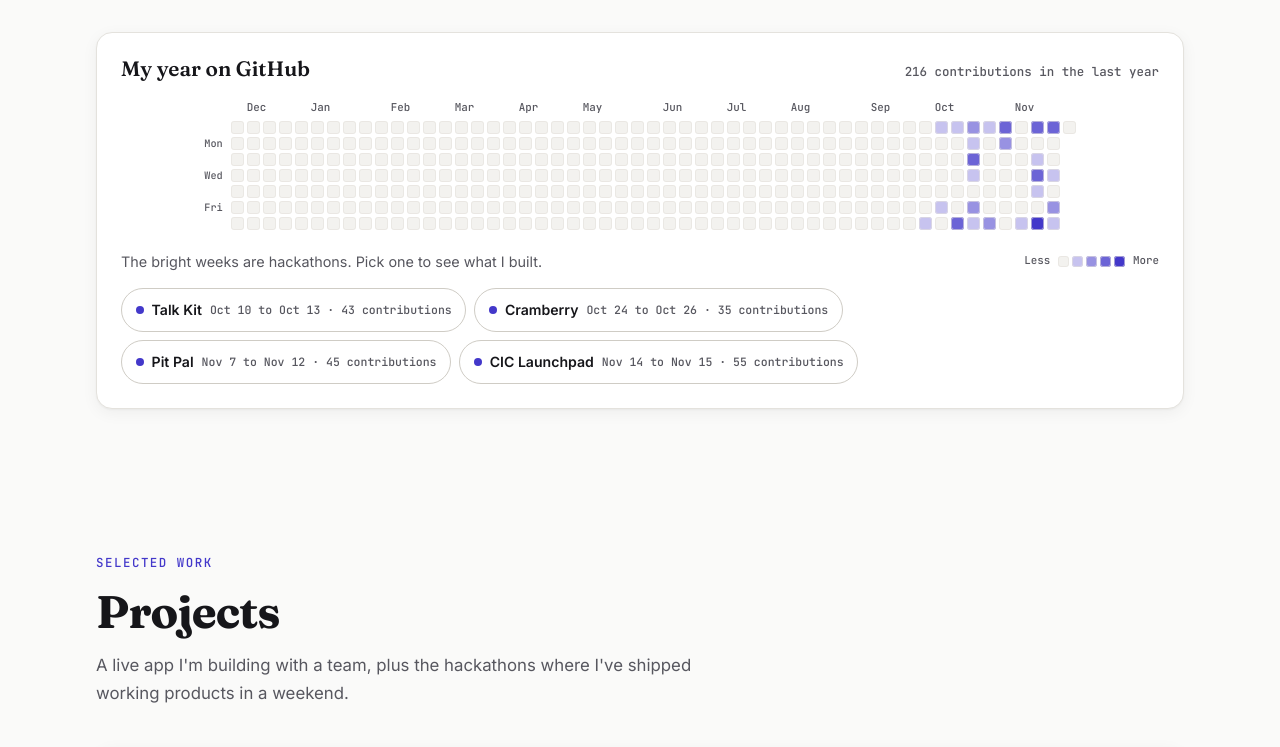
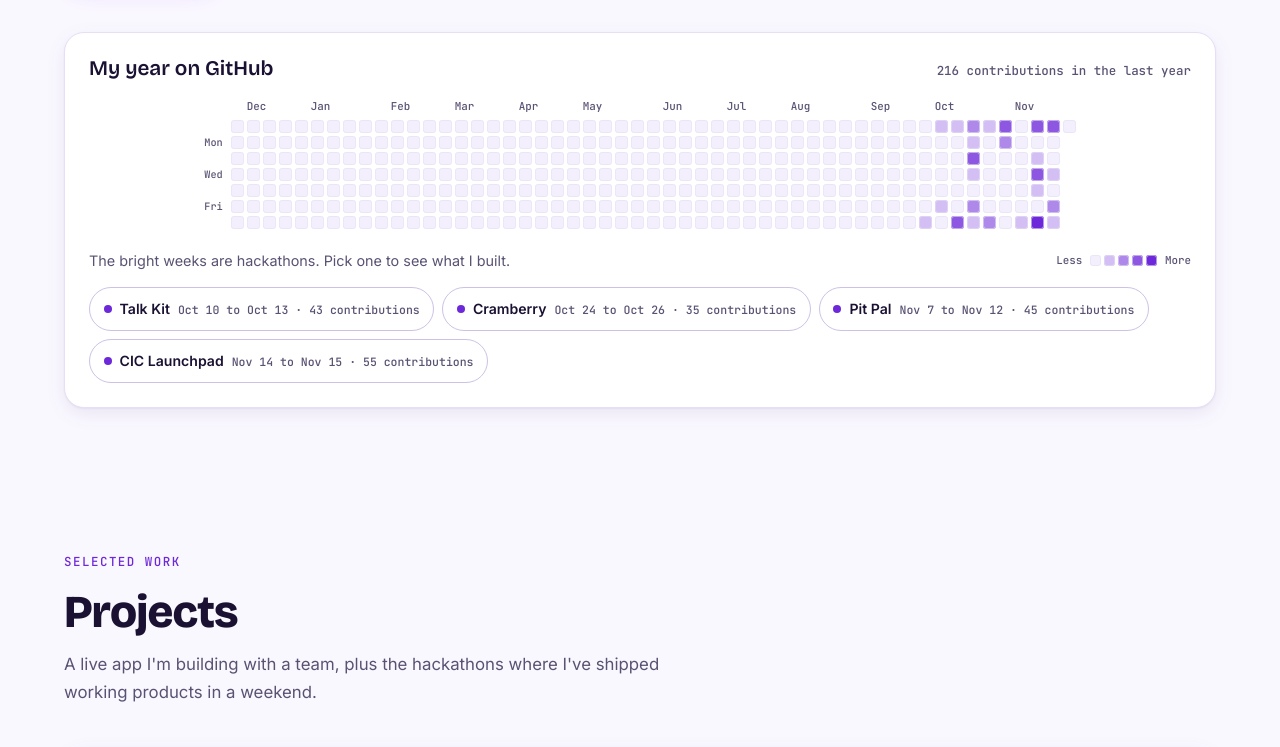
Before and after one commit to dkoyi/dkoyi.github.io, a plain HTML site: page index.html in a window 1280 px wide. Shown: the part 626-1373 px from the top of the page. Drawn offline with nearby package versions, Linux system fonts and the light colour scheme.

Commit message:
Switch to a violet palette and Bricolage Grotesque headings
New light and dark tokens (lavender paper, midnight dark), a violet
gradient for primary buttons, and Bricolage Grotesque for display type.
Inter and JetBrains Mono stay for text and labels.

```diff
--- a/assets/css/style.css
+++ b/assets/css/style.css
@@ -1,57 +1,66 @@
 /* ==========================================================================
    Dhanush Koyi portfolio
-   Type: Fraunces (display), Inter (text), JetBrains Mono (labels)
-   Palette: warm neutrals with one indigo accent. Tokens live in :root.
+   Type: Bricolage Grotesque (display), Inter (text), JetBrains Mono (labels)
+   Palette: violet on lavender paper, deep midnight in dark mode.
+   Tokens live in :root and in the two dark blocks below. Change them first.
    ========================================================================== */
 
 :root {
   color-scheme: light dark;
 
-  --bg: #fafaf9;
+  --bg: #faf8ff;
   --surface: #ffffff;
-  --surface-2: #f3f2ef;
-  --text: #16161a;
-  --text-muted: #57575f;
-  --border: #e4e2dd;
-  --border-strong: #cfccc5;
-  --accent: #4338ca;           /* indigo 700, 7.9:1 on white */
-  --accent-soft: #eef0ff;
+  --surface-2: #f3effc;
+  --text: #1b1233;
+  --text-muted: #5a5273;
+  --border: #e6dff5;
+  --border-strong: #cdc2e6;
+  --accent: #6d28d9;
+  --accent-2: #a855f7;
+  --accent-soft: #f1eaff;
   --accent-contrast: #ffffff;
-  --award-bg: #fff4d6;
+  --btn-from: #5b21b6;
+  --btn-to: #7c3aed;
+  --glow: rgb(168 85 247 / 0.22);
+  --award-bg: #fff1d1;
   --award-text: #7a4a00;
   --live-bg: #e3f6ec;
   --live-text: #11603a;
   --todo-bg: #fde2e2;
   --todo-text: #9b1c1c;
   --focus: #2563eb;
+  --shadow: 0 1px 2px rgb(46 16 101 / 0.05), 0 6px 20px rgb(46 16 101 / 0.08);
+  --shadow-hover: 0 2px 4px rgb(46 16 101 / 0.08), 0 14px 36px rgb(91 33 182 / 0.18);
 
   --brand-ss: #3d6098;         /* Sport Sitters blue, used only for its wordmark */
 
-  --font-display: "Fraunces", Georgia, "Times New Roman", serif;
+  --font-display: "Bricolage Grotesque", "Inter", system-ui, sans-serif;
   --font-sans: "Inter", system-ui, -apple-system, "Segoe UI", Roboto, Arial, sans-serif;
   --font-mono: "JetBrains Mono", ui-monospace, Consolas, monospace;
 
-  --radius: 16px;
-  --radius-sm: 10px;
-  --shadow: 0 1px 2px rgb(22 22 26 / 0.04), 0 4px 16px rgb(22 22 26 / 0.05);
-  --shadow-hover: 0 2px 4px rgb(22 22 26 / 0.06), 0 12px 32px rgb(22 22 26 / 0.09);
-  --container: 72rem;
+  --radius: 20px;
+  --radius-sm: 12px;
+  --container: 76rem;
   --gutter: clamp(1rem, 4vw, 2rem);
   --space-section: clamp(4rem, 9vw, 7rem);
 }
 
 @media (prefers-color-scheme: dark) {
   :root:not([data-theme="light"]) {
-    --bg: #0b0d12;
-    --surface: #12151c;
-    --surface-2: #1a1e27;
-    --text: #ecedf0;
-    --text-muted: #a2a6b2;
-    --border: #252a35;
-    --border-strong: #353b48;
-    --accent: #a5b4fc;
-    --accent-soft: #1d2140;
-    --accent-contrast: #0f1235;
+    --bg: #0c0a16;
+    --surface: #151127;
+    --surface-2: #1d1833;
+    --text: #f2eeff;
+    --text-muted: #b4aacf;
+    --border: #2b2547;
+    --border-strong: #3d3563;
+    --accent: #c4b5fd;
+    --accent-2: #8b5cf6;
+    --accent-soft: #231a45;
+    --accent-contrast: #1a0d45;
+    --btn-from: #c4b5fd;
+    --btn-to: #ddd2ff;
+    --glow: rgb(139 92 246 / 0.28);
     --award-bg: #3a2c0c;
     --award-text: #fcd98a;
     --live-bg: #0f3324;
@@ -59,21 +68,25 @@
     --todo-bg: #4a1c1c;
     --todo-text: #fecaca;
     --focus: #93c5fd;
-    --shadow: 0 1px 2px rgb(0 0 0 / 0.35);
-    --shadow-hover: 0 12px 32px rgb(0 0 0 / 0.45);
+    --shadow: 0 1px 2px rgb(0 0 0 / 0.4), 0 6px 20px rgb(0 0 0 / 0.3);
+    --shadow-hover: 0 14px 36px rgb(139 92 246 / 0.25);
   }
 }
 :root[data-theme="dark"] {
-  --bg: #0b0d12;
-  --surface: #12151c;
-  --surface-2: #1a1e27;
-  --text: #ecedf0;
-  --text-muted: #a2a6b2;
-  --border: #252a35;
-  --border-strong: #353b48;
-  --accent: #a5b4fc;
-  --accent-soft: #1d2140;
-  --accent-contrast: #0f1235;
+  --bg: #0c0a16;
+  --surface: #151127;
+  --surface-2: #1d1833;
+  --text: #f2eeff;
+  --text-muted: #b4aacf;
+  --border: #2b2547;
+  --border-strong: #3d3563;
+  --accent: #c4b5fd;
+  --accent-2: #8b5cf6;
+  --accent-soft: #231a45;
+  --accent-contrast: #1a0d45;
+  --btn-from: #c4b5fd;
+  --btn-to: #ddd2ff;
+  --glow: rgb(139 92 246 / 0.28);
   --award-bg: #3a2c0c;
   --award-text: #fcd98a;
   --live-bg: #0f3324;
@@ -81,8 +94,8 @@
   --todo-bg: #4a1c1c;
   --todo-text: #fecaca;
   --focus: #93c5fd;
-  --shadow: 0 1px 2px rgb(0 0 0 / 0.35);
-  --shadow-hover: 0 12px 32px rgb(0 0 0 / 0.45);
+  --shadow: 0 1px 2px rgb(0 0 0 / 0.4), 0 6px 20px rgb(0 0 0 / 0.3);
+  --shadow-hover: 0 14px 36px rgb(139 92 246 / 0.25);
 }
 
 /* ---------- Base ---------- */
@@ -182,8 +195,8 @@ code { font-family: var(--font-mono); font-size: 0.85em; background: var(--surfa
 }
 .btn:hover { border-color: var(--text); }
 .btn:active { transform: translateY(1px); }
-.btn--primary { background: var(--accent); border-color: var(--accent); color: var(--accent-contrast); }
-.btn--primary:hover { border-color: var(--accent); filter: brightness(1.1); }
+.btn--primary { background: linear-gradient(135deg, var(--btn-from), var(--btn-to)); border-color: transparent; color: var(--accent-contrast); box-shadow: 0 8px 22px var(--glow); }
+.btn--primary:hover { border-color: transparent; filter: brightness(1.08); box-shadow: 0 10px 28px var(--glow); }
 .btn--icon { width: 44px; padding: 0; }
 .btn--icon .ico { width: 1.2rem; height: 1.2rem; }
 
@@ -207,8 +220,8 @@ code { font-family: var(--font-mono); font-size: 0.85em; background: var(--surfa
 /* ---------- Hero ---------- */
 .hero { padding-block: clamp(4rem, 13vw, 8.5rem) clamp(1rem, 4vw, 2rem); }
 .hero__title {
-  font-family: var(--font-display); font-weight: 700;
-  font-size: clamp(2.75rem, 8.5vw, 5.25rem); line-height: 1.02; letter-spacing: -0.03em;
+  font-family: var(--font-display); font-weight: 800;
+  font-size: clamp(2.75rem, 8.5vw, 5.25rem); line-height: 1.02; letter-spacing: -0.035em;
   margin-bottom: 1.25rem;
 }
 .hero__lead { font-size: clamp(1.15rem, 2.3vw, 1.4rem); color: var(--text-muted); max-width: 34ch; line-height: 1.5; margin-bottom: 2rem; }
@@ -284,7 +297,7 @@ code { font-family: var(--font-mono); font-size: 0.85em; background: var(--surfa
 /* ---------- Sections ---------- */
 .section { padding-top: var(--space-section); }
 .section__title {
-  font-family: var(--font-display); font-weight: 700;
+  font-family: var(--font-display); font-weight: 800;
   font-size: clamp(2rem, 4.5vw, 2.85rem); letter-spacing: -0.02em; margin-bottom: 0.75rem;
 }
 .section__intro { color: var(--text-muted); max-width: 58ch; font-size: 1.05rem; margin-bottom: 2.5rem; }
--- a/index.html
+++ b/index.html
@@ -5,8 +5,8 @@
   <meta name="viewport" content="width=device-width, initial-scale=1">
   <title>Dhanush Koyi · Software Developer</title>
   <meta name="description" content="Dhanush Koyi is a Computer Science student at Arizona State University. See his live app, hackathon projects, experience and skills.">
-  <meta name="theme-color" content="#fafaf9" media="(prefers-color-scheme: light)">
-  <meta name="theme-color" content="#0b0d12" media="(prefers-color-scheme: dark)">
+  <meta name="theme-color" content="#faf8ff" media="(prefers-color-scheme: light)">
+  <meta name="theme-color" content="#0c0a16" media="(prefers-color-scheme: dark)">
   <link rel="canonical" href="https://dkoyi.github.io/">
 
   <meta property="og:type" content="website">
@@ -22,7 +22,7 @@
   <link rel="icon" href="assets/img/favicon.svg" type="image/svg+xml">
   <link rel="preconnect" href="https://fonts.googleapis.com">
   <link rel="preconnect" href="https://fonts.gstatic.com" crossorigin>
-  <link rel="stylesheet" href="https://fonts.googleapis.com/css2?family=Inter:wght@400;500;600;700&family=Fraunces:opsz,wght@9..144,600;9..144,700&family=JetBrains+Mono:wght@500&display=swap">
+  <link rel="stylesheet" href="https://fonts.googleapis.com/css2?family=Bricolage+Grotesque:opsz,wght@12..96,600;12..96,700;12..96,800&family=Inter:wght@400;500;600;700&family=JetBrains+Mono:wght@500&display=swap">
   <link rel="stylesheet" href="assets/css/style.css">
   <script>
     try { var t = localStorage.getItem("theme"); if (t) document.documentElement.dataset.theme = t; } catch (e) {}
```
